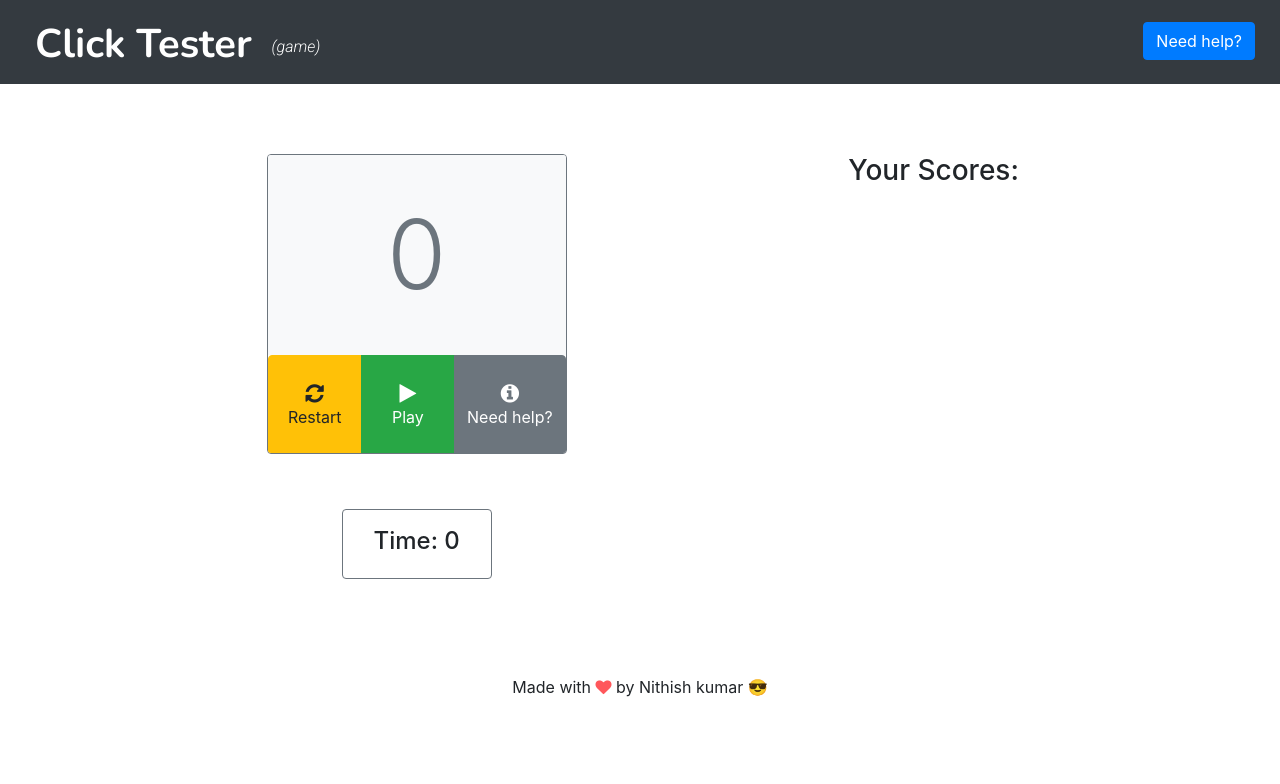
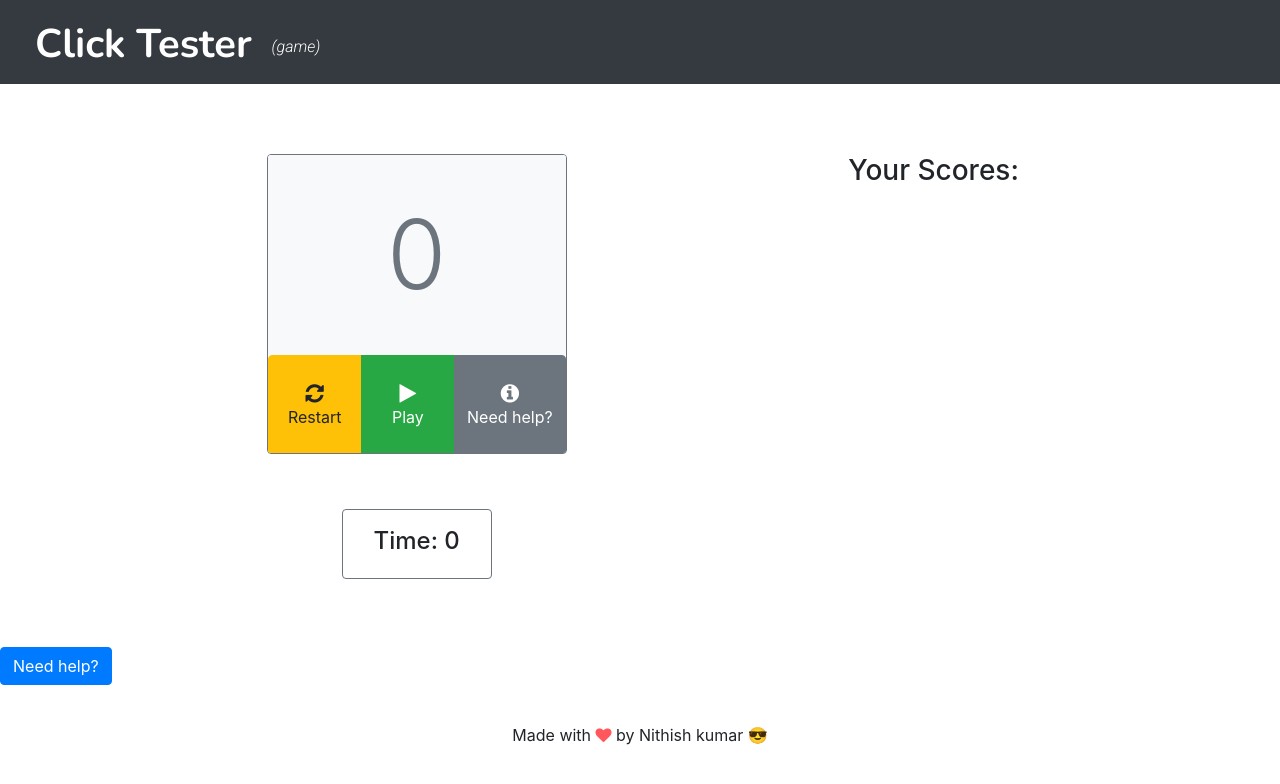
Before and after one commit to Nithishkumar2027/react_click-tester, a React (Create React App) app: page / in a window 1280 px wide. Shown: the top 784 px of the page. Built offline with nearby package versions, Linux system fonts and the light colour scheme.

Commit message:
Updated the Need help button

```diff
--- a/src/App.css
+++ b/src/App.css
@@ -48,13 +48,11 @@
   padding: 17px;
 }
 .modalBtn{
-  z-index: 2;
+  margin-top: 10px;
   position: relative;
-  float: right;
-  bottom: 565px;
-  right: 25px;
+  top: 50px;
 }
-@media only screen and (max-width: 769px){
+/*@media only screen and (max-width: 769px){
   .modalBtn{
     bottom: 605px;
   }
@@ -73,7 +71,7 @@
     padding-left: 25px
   }
 }
-/* footer{
+ footer{
   background-color: #343A40;
   color: white;
   margin-top: 40px;
```
